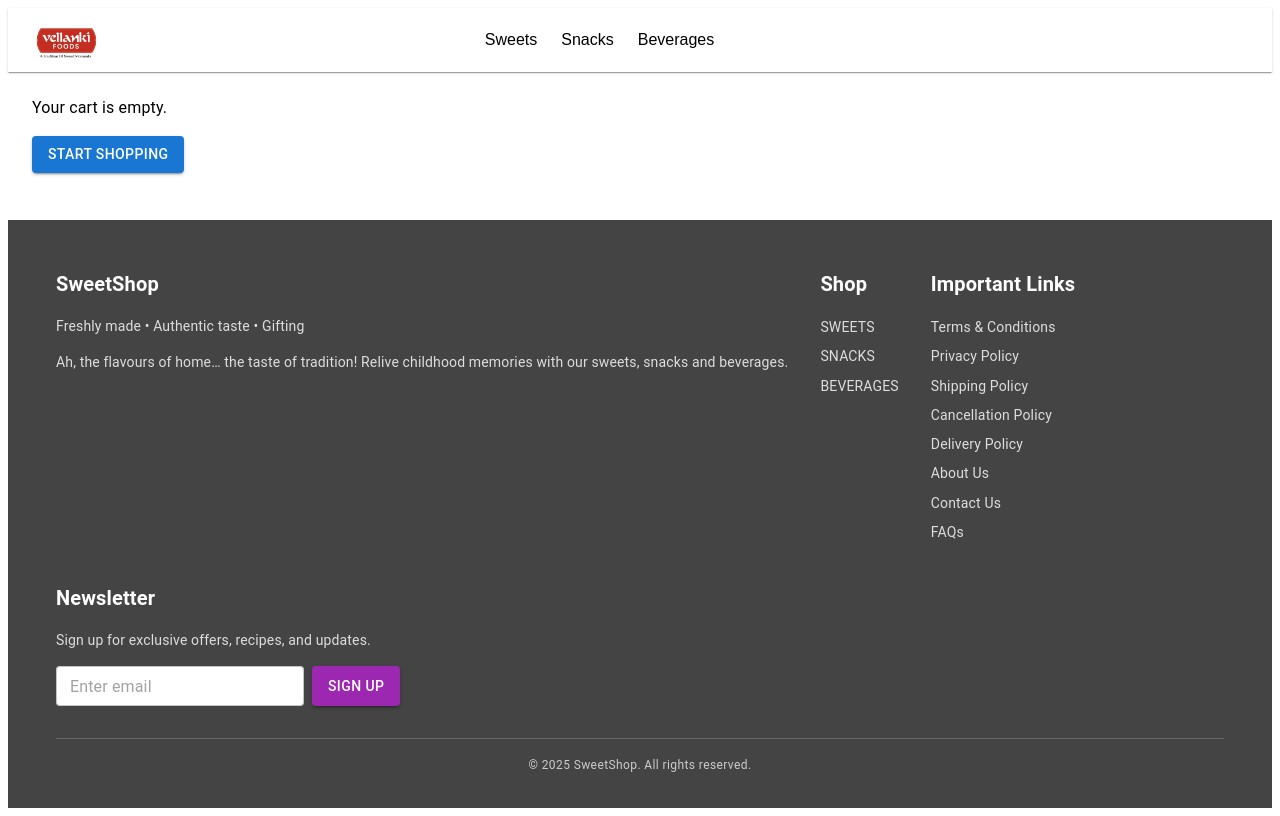
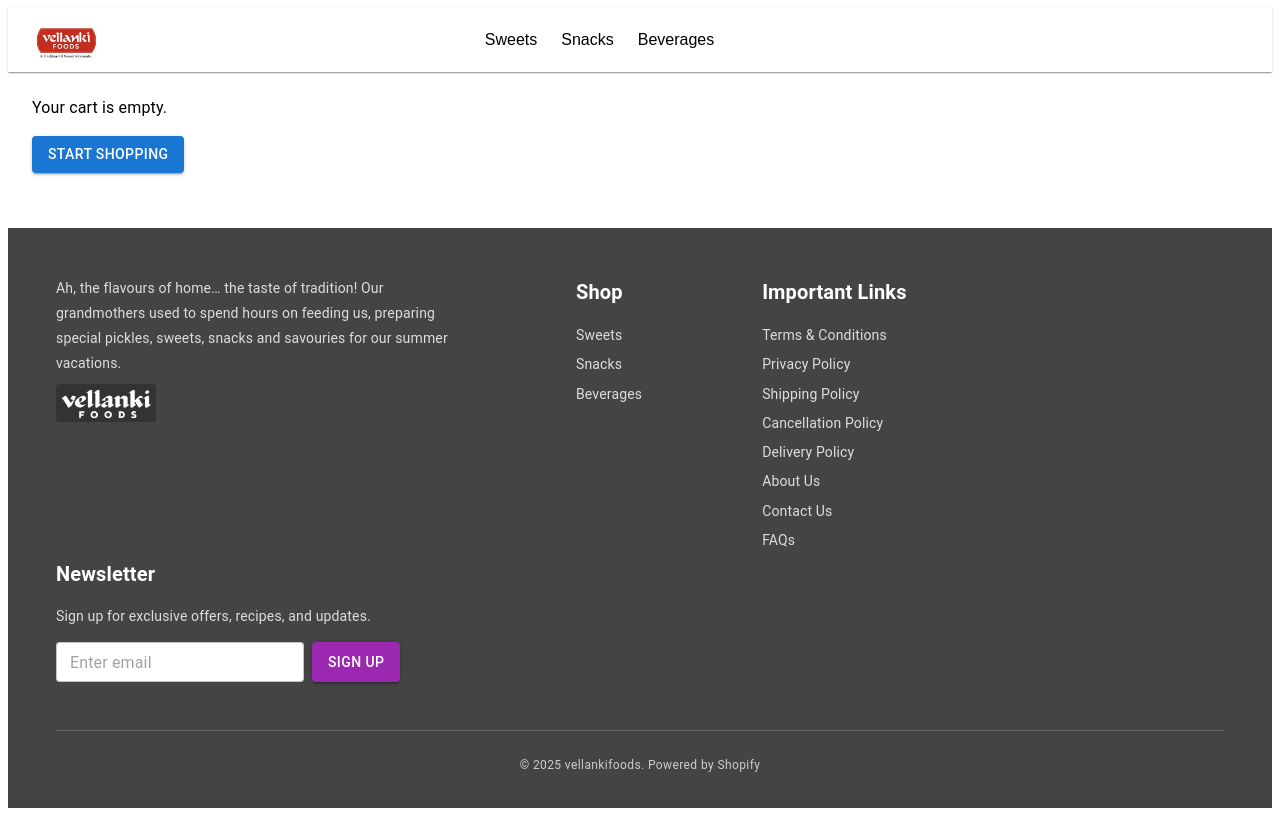
Before and after one commit to HemaShenoy/MODELWEBPAGE, a React (Create React App) app: page /cart in a window 1280 px wide. Built offline with nearby package versions, Linux system fonts and the light colour scheme; some icons are missing.

Commit message:
footer changes

```diff
--- a/src/components/Footer/Footer.jsx
+++ b/src/components/Footer/Footer.jsx
@@ -12,6 +12,8 @@
 } from '@mui/material';
 import { useNavigate } from 'react-router-dom';
 import { CATEGORIES } from '../../data/categories.js';
+import footerImg from '../../assets/images/img.jpg';
+
 
 const Footer = () => {
   const navigate = useNavigate();
@@ -49,24 +51,40 @@
       sx={{
         backgroundColor: '#444',
         color: '#fff',
-
         pt: 6,
         pb: 4,
         px: { xs: 2, md: 6 }
       }}
     >
-      <Grid container spacing={4}>
-        {/* Brand / About */}
+<Grid container columnSpacing={15}>
+  {/* Left: Brand/About */}
   <Grid item xs={12} md={3}>
-          <Typography variant="h6" sx={{ fontWeight: 'bold', mb: 2, color: '#fff' }}>
-            SweetShop
+
+    <Typography
+      variant="body2"
+      sx={{
+        color: '#ddd',
+        lineHeight: 1.8,
+        maxWidth: 400,
+        whiteSpace: 'normal'
+      }}
+    >
+      Ah, the flavours of home… the taste of tradition!
+      Our grandmothers used to spend hours on feeding us,
+      preparing special pickles, sweets, snacks and savouries
+      for our summer vacations.
     </Typography>
-          <Typography variant="body2" sx={{ mb: 1, color: '#ddd' }}>
-            Freshly made • Authentic taste • Gifting
-          </Typography>
-          <Typography variant="body2" sx={{ mt: 2, color: '#ddd' }}>
-            Ah, the flavours of home… the taste of tradition! Relive childhood memories with our sweets, snacks and beverages.
-          </Typography>
+      <Box
+    component="img"
+    src={footerImg}
+    alt="Vellanki Foods"
+    sx={{
+      width: '100%',
+      maxWidth: 100,
+      mt: 1,
+      borderRadius: 1
+    }}
+  />
   </Grid>
 
   {/* Shop links */}
@@ -80,7 +98,7 @@
           component="button"
           underline="hover"
           sx={{ color: '#ddd' }}
-                onClick={() => handleNavigate(`/dashboard/${cat.id}`)} // ✅ correct route
+          onClick={() => handleNavigate(`/dashboard/${cat.id}`)}
         >
           {cat.label}
         </Link>
@@ -135,10 +153,11 @@
   </Grid>
 </Grid>
 
+
       {/* Bottom bar */}
-      <Box sx={{ textAlign: 'center', mt: 4, pt: 2, borderTop: '1px solid #666' }}>
+      <Box sx={{ textAlign: 'center', mt: 6, pt: 3, borderTop: '1px solid #666' }}>
         <Typography variant="caption" sx={{ color: '#ccc' }}>
-          © {new Date().getFullYear()} SweetShop. All rights reserved.
+          © {new Date().getFullYear()} vellankifoods. Powered by Shopify
         </Typography>
       </Box>
 
--- a/src/data/categories.js
+++ b/src/data/categories.js
@@ -1,5 +1,5 @@
 export const CATEGORIES = [
-  { id: 'sweets', label: 'SWEETS', icon: 'Cake' },
-  { id: 'snacks', label: 'SNACKS', icon: 'Fastfood' },
-  { id: 'beverages', label: 'BEVERAGES', icon: 'LocalDrink' }
+  { id: 'sweets', label: 'Sweets', icon: 'Cake' },
+  { id: 'snacks', label: 'Snacks', icon: 'Fastfood' },
+  { id: 'beverages', label: 'Beverages', icon: 'LocalDrink' }
 ];
```
Also changed, not shown: src/assets/images/img.jpg (added). Lines whose indentation alone changed are shown as unchanged.
